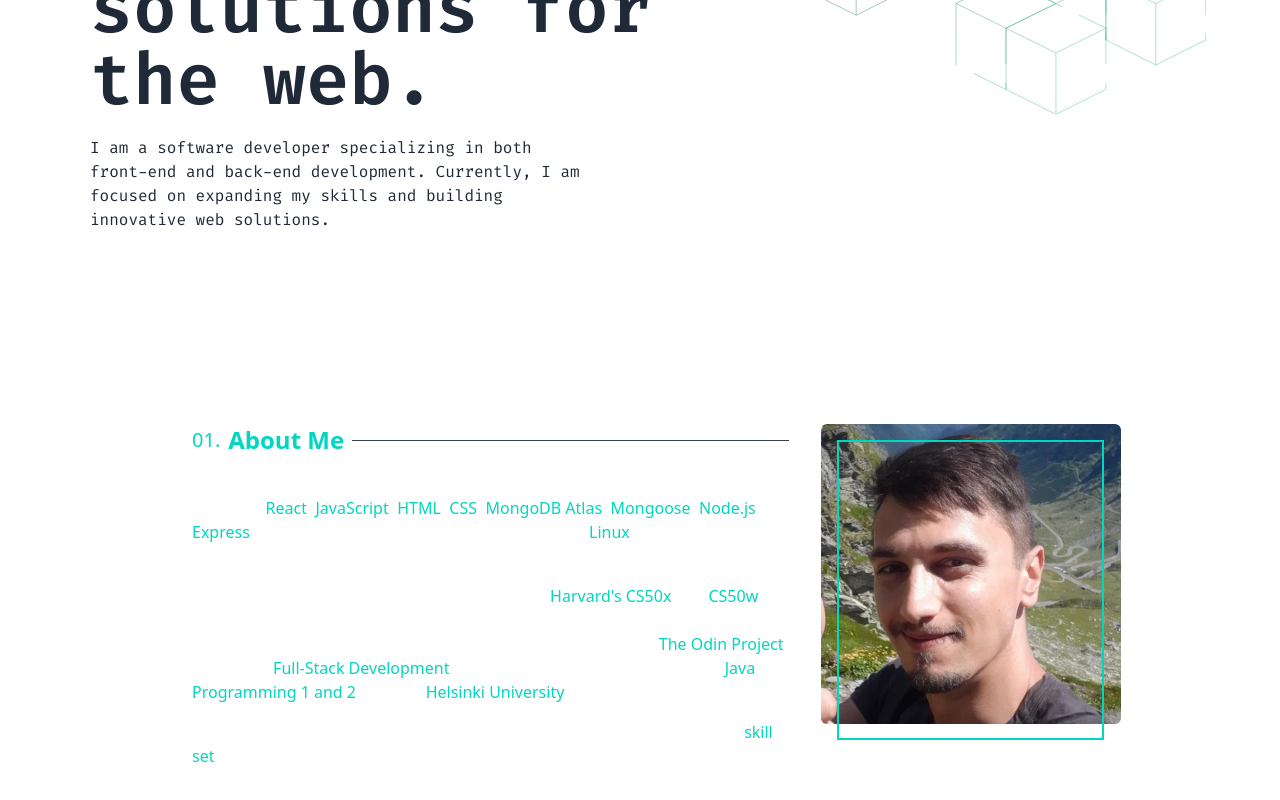
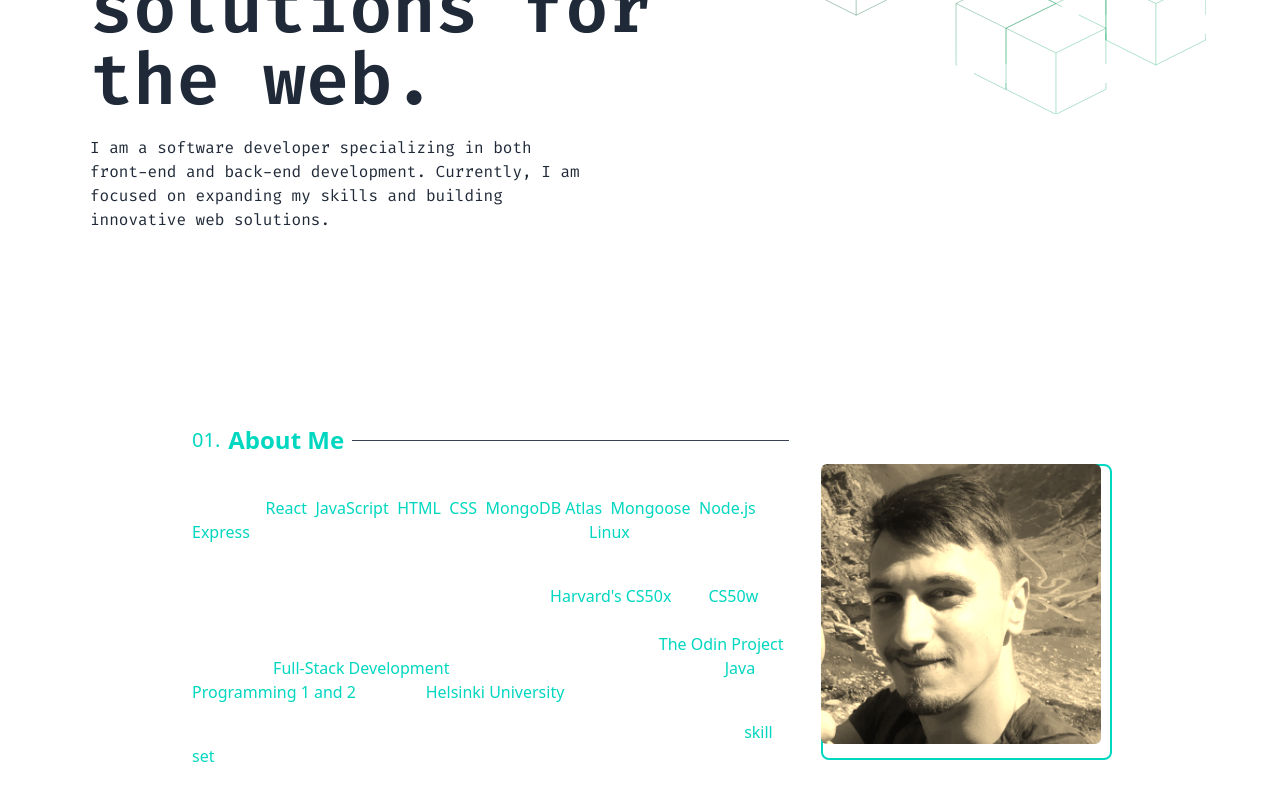
Before and after one commit to stefanpython/dev-portfolio-, a React (Vite) app: page / in a window 1280 px wide. Shown: the part 517-1317 px from the top of the page. Built offline with nearby package versions, Linux system fonts and the light colour scheme.

Commit message:
Animate about image

```diff
--- a/src/components/About.tsx
+++ b/src/components/About.tsx
@@ -1,4 +1,5 @@
 import React from "react";
+import { motion } from "framer-motion";
 
 const AboutMe: React.FC = () => {
   return (
@@ -49,15 +50,40 @@ const AboutMe: React.FC = () => {
       </div>
 
       {/* Right Column */}
-      <div className="md:w-1/3 mt-8 md:mt-0 md:pl-8">
-        <div className="relative">
-          <img
+      <div className="md:w-1/3 md:mt-0 md:pl-8">
+        {/* Parent motion.div to manage hover state */}
+        <motion.div
+          className="relative"
+          whileHover={{
+            translateX: -8,
+            translateY: -8,
+          }}
+          transition={{ duration: 0.3 }}
+        >
+          {/* Border element */}
+          <motion.div
+            className="absolute top-0 left-0 -right-3 md:-right-6 -inset-4 border-2 border-accent rounded-lg"
+            initial={{ opacity: 1, x: 0, y: 0 }}
+            whileHover={{ opacity: 0, x: 8, y: 8 }}
+            transition={{ duration: 0.3 }}
+            style={{ zIndex: 1 }}
+          />
+
+          {/* Image element with filter effect */}
+          <motion.img
             src="./me.jpg"
             alt="Stefan Andrei"
-            className="max-w-[300px] h-auto rounded-md"
+            className="max-w-[280px] rounded-md mt-10 relative z-10"
+            initial={{ x: 0, y: 0 }}
+            whileHover={{ filter: "none", x: -8, y: -8 }}
+            transition={{ duration: 0.3 }}
+            style={{
+              zIndex: 2,
+              filter: "sepia(100%)",
+              transition: "filter 0.3s ease",
+            }}
           />
-          <div className="absolute inset-0 border-2 border-accent transform translate-x-4 translate-y-4"></div>
-        </div>
+        </motion.div>
       </div>
     </section>
   );
```
